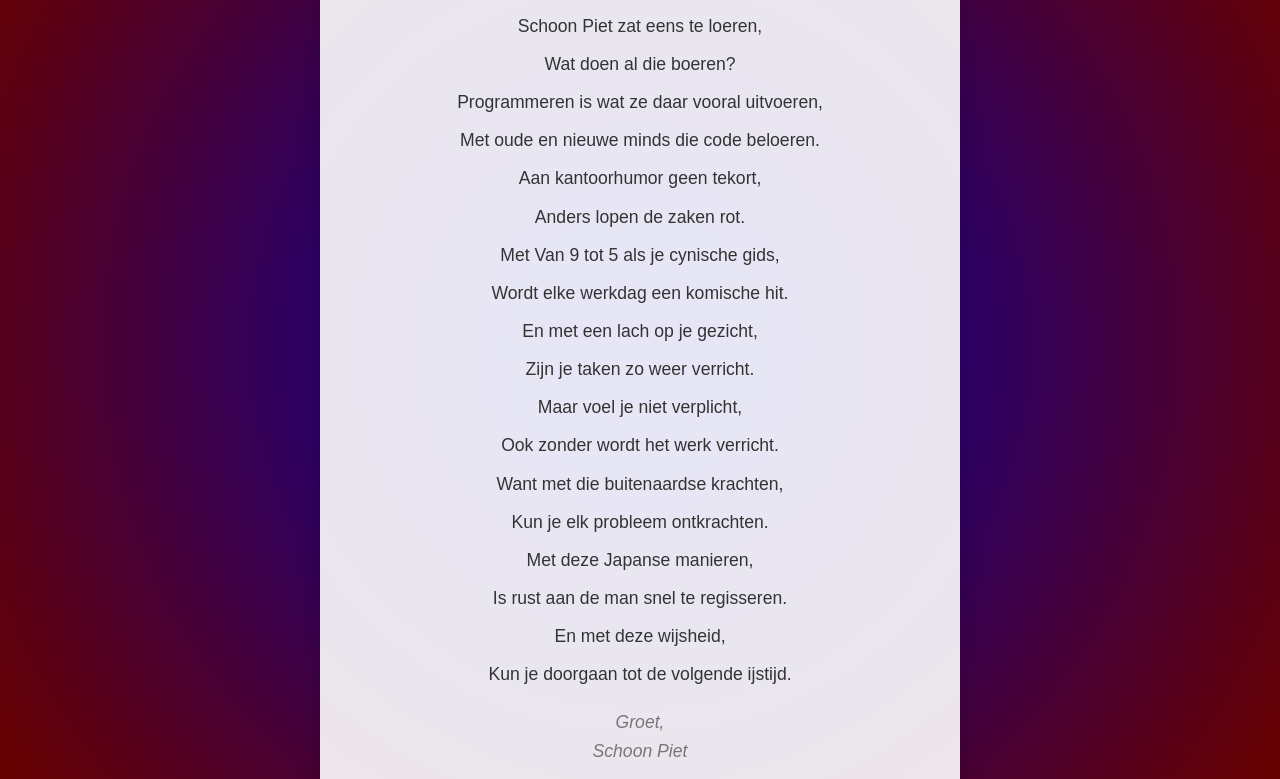
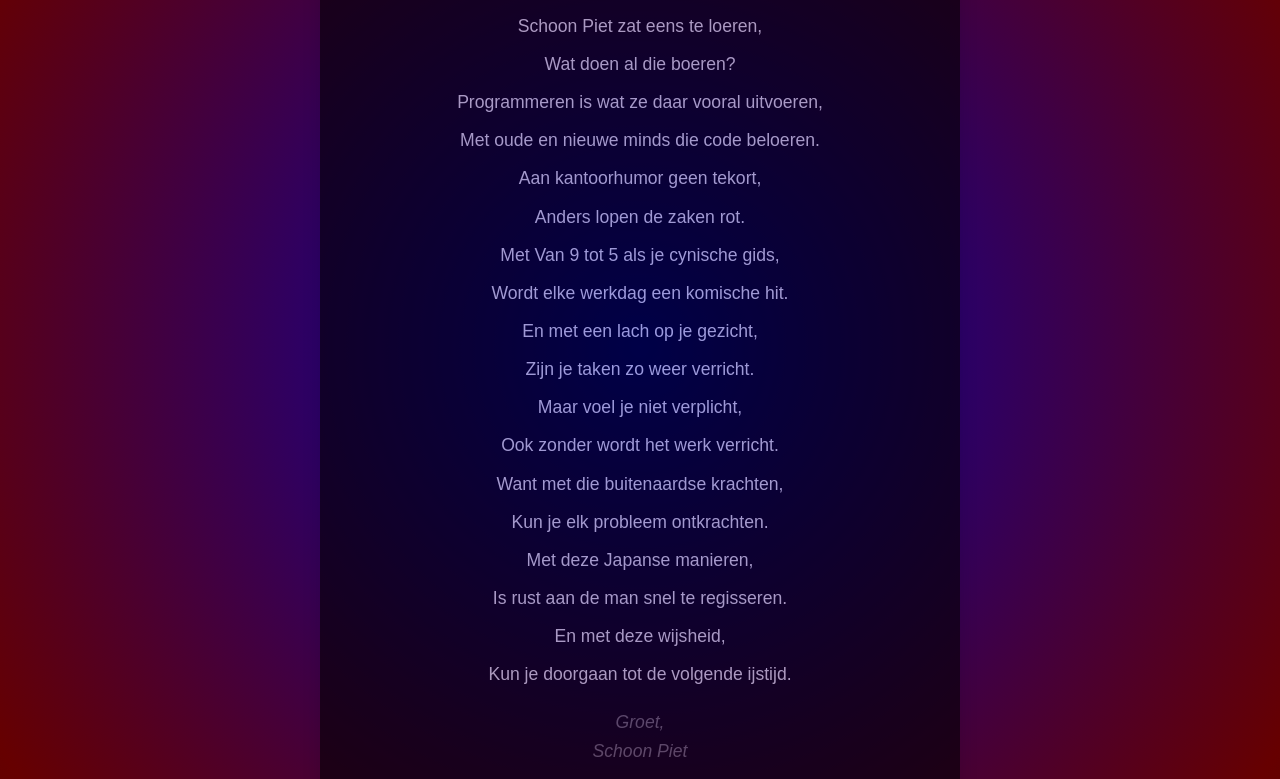
Before and after one commit to thijs486/BigTossaSite, a plain HTML site: page index.html in a window 1280 px wide. Shown: the part 53-832 px from the top of the page. Drawn offline with Linux system fonts and the light colour scheme.

Commit message:
Made container transparant

```diff
--- a/index.html
+++ b/index.html
@@ -65,7 +65,9 @@
         .container {
             max-width: 90%;
             width: 600px;
-            background: rgba(255, 255, 255, 0.9);
+            background-color: #000;
+            color: #fff;
+            opacity: 0.6;
             padding: 20px;
             border-radius: 15px;
             box-shadow: 0 4px 20px rgba(0, 0, 0, 0.2);
```
